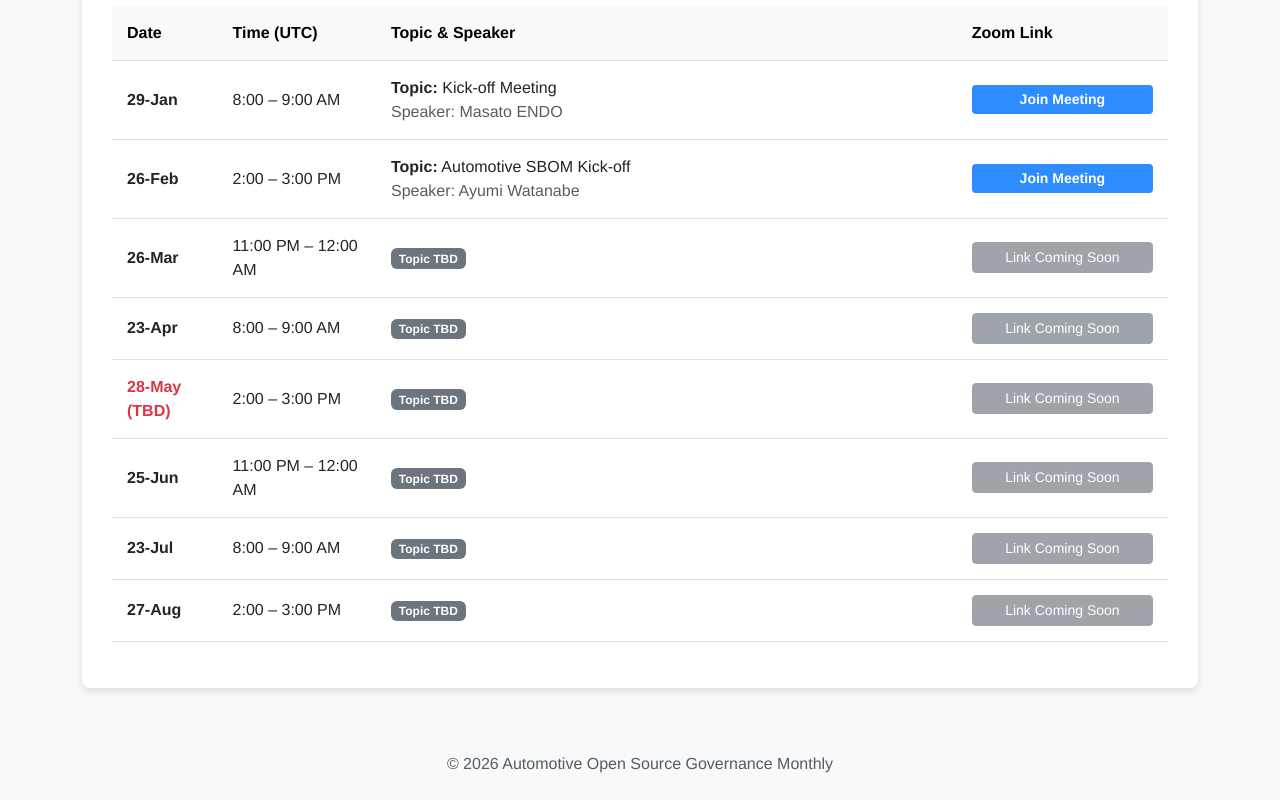
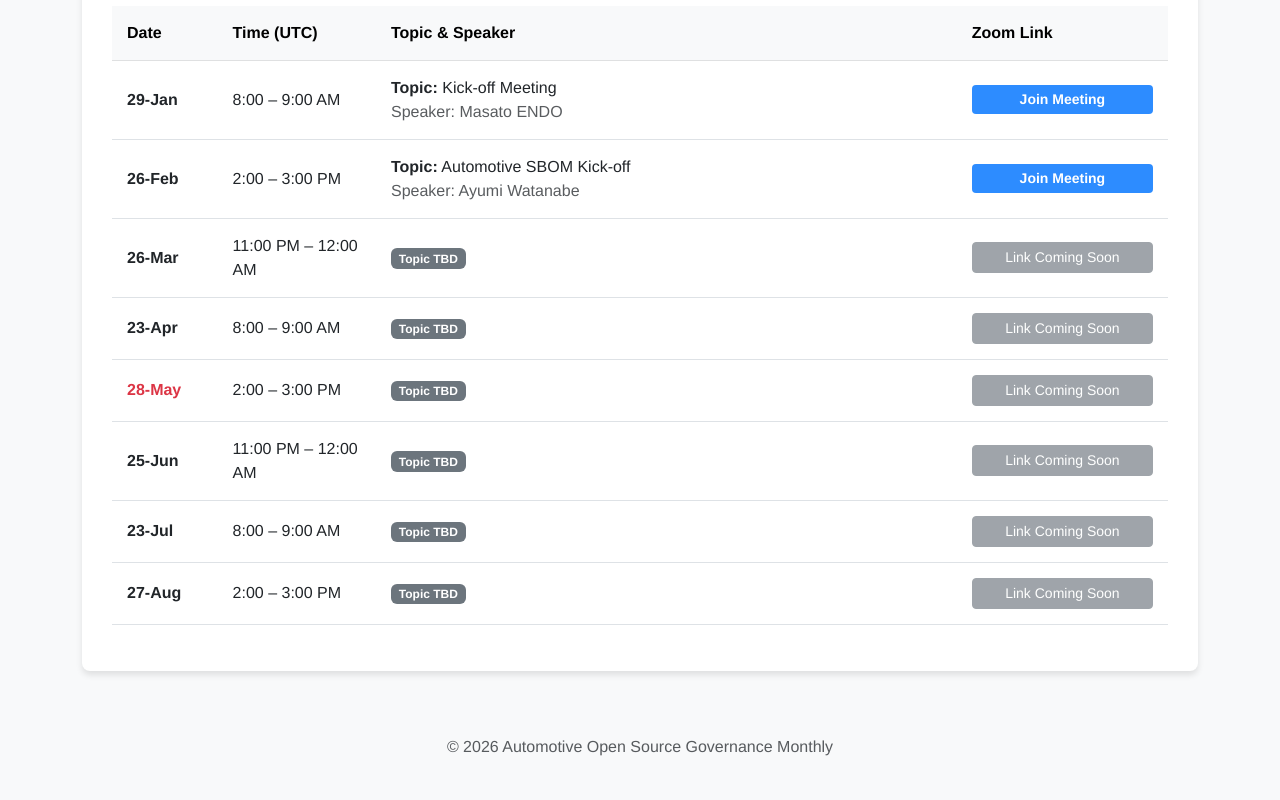
Before and after one commit to OpenChain-Project/Automotive-Open-Source-Governance-Monthly, a plain HTML site: page index.html in a window 1280 px wide. Shown: the part 730-1530 px from the top of the page. Drawn offline with nearby package versions, Linux system fonts and the light colour scheme.

Commit message:
Update index.html

```diff
--- a/index.html
+++ b/index.html
@@ -121,7 +121,7 @@
                                     <td><a href="#" class="btn btn-sm btn-secondary w-100 disabled">Link Coming Soon</a></td>
                                 </tr>
                                 <tr>
-                                    <td class="fw-bold text-danger">28-May (TBD)</td>
+                                    <td class="fw-bold text-danger">28-May</td>
                                     <td>2:00 – 3:00 PM</td>
                                     <td>
                                         <span class="badge badge-tbd">Topic TBD</span>
```
